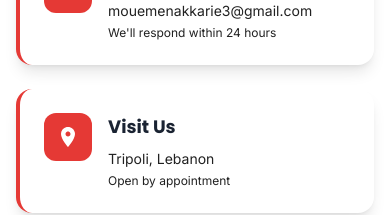
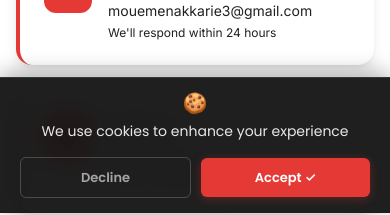
Before and after one commit to Moemenakari/nlg, a React (Create React App) app in the folder frontend/: page /contact-us in a window 390 px wide. Shown: the part 631-846 px from the top of the page. Built offline with nearby package versions, Linux system fonts and the light colour scheme; no server answers.

Commit message:
feat: add Google Analytics, Cookie Banner and Event Tracking

```diff
--- a/frontend/src/App.js
+++ b/frontend/src/App.js
@@ -5,6 +5,8 @@ import BuildYourEvent from './pages/BuildYourEvent';
 import AboutUs from './pages/AboutUs';
 import Games from './pages/Games';
 import ContactUs from './pages/ContactUs';
+import PageViewTracker from './components/PageViewTracker';
+import CookieBanner from './components/CookieBanner';
 import { updateMetaTags, addStructuredData, getStructuredData } from './utils/seo';
 import './App.css';
 
@@ -22,7 +24,9 @@ function App() {
   }, []);
 
   return (
+    <>
       <Router>
+        <PageViewTracker />
         <Routes>
           <Route path="/" element={<Home />} />
           <Route path="/games" element={<Games />} />
@@ -31,6 +35,8 @@ function App() {
           <Route path="/contact-us" element={<ContactUs />} />
         </Routes>
       </Router>
+      <CookieBanner delayMs={1700} />
+    </>
   );
 }
 
--- /dev/null
+++ b/frontend/src/components/CookieBanner.css
@@ -0,0 +1,129 @@
+/* Cookie Banner - Slim Bottom Bar Style */
+
+.cookie-banner {
+  position: fixed;
+  bottom: 0;
+  left: 0;
+  width: 100%;
+  background: rgba(20, 20, 20, 0.95);
+  backdrop-filter: blur(12px);
+  border-top: 1px solid rgba(255, 255, 255, 0.1);
+  padding: 12px 5%; /* Use percentage for better flexibility */
+  box-shadow: 0 -4px 20px rgba(0, 0, 0, 0.3);
+  z-index: 9999;
+  animation: slideUp 0.5s cubic-bezier(0.16, 1, 0.3, 1);
+  font-family: 'Poppins', -apple-system, BlinkMacSystemFont, 'Segoe UI', sans-serif;
+
+  /* Flex layout for the bar */
+  display: flex;
+  align-items: center;
+  justify-content: space-between;
+  gap: 20px;
+}
+
+.cookie-banner.closing {
+  animation: slideDown 0.3s ease-in forwards;
+}
+
+@keyframes slideUp {
+  from {
+    transform: translateY(100%);
+  }
+  to {
+    transform: translateY(0);
+  }
+}
+
+@keyframes slideDown {
+  from {
+    transform: translateY(0);
+  }
+  to {
+    transform: translateY(100%);
+  }
+}
+
+.cookie-content {
+  display: flex;
+  align-items: center;
+  gap: 12px;
+}
+
+.cookie-icon {
+  font-size: 20px;
+  line-height: 1;
+}
+
+.cookie-text {
+  color: rgba(255, 255, 255, 0.9);
+  font-size: 14px;
+  margin: 0;
+  font-weight: 500;
+}
+
+.cookie-buttons {
+  display: flex;
+  gap: 12px;
+  align-items: center;
+}
+
+.cookie-btn {
+  padding: 8px 18px;
+  border-radius: 6px;
+  font-size: 13px;
+  font-weight: 600;
+  cursor: pointer;
+  transition: all 0.2s ease;
+  border: none;
+  white-space: nowrap;
+}
+
+.cookie-btn.decline {
+  background: transparent;
+  color: rgba(255, 255, 255, 0.6);
+  border: 1px solid rgba(255, 255, 255, 0.2);
+}
+
+.cookie-btn.decline:hover {
+  background: rgba(255, 255, 255, 0.05);
+  color: rgba(255, 255, 255, 0.9);
+  border-color: rgba(255, 255, 255, 0.4);
+}
+
+.cookie-btn.accept {
+  background: #E53935; /* Primary Brand Color */
+  color: white;
+  box-shadow: 0 2px 10px rgba(229, 57, 53, 0.3);
+}
+
+.cookie-btn.accept:hover {
+  background: #ff4d49;
+  transform: translateY(-1px);
+  box-shadow: 0 4px 15px rgba(229, 57, 53, 0.5);
+}
+
+/* Mobile responsive */
+@media (max-width: 600px) {
+  .cookie-banner {
+    flex-direction: column;
+    padding: 15px 20px;
+    gap: 15px;
+    text-align: center;
+  }
+
+  .cookie-content {
+    flex-direction: column;
+    gap: 8px;
+  }
+
+  .cookie-buttons {
+    width: 100%;
+    justify-content: center;
+    gap: 10px;
+  }
+
+  .cookie-btn {
+    flex: 1;
+    padding: 10px;
+  }
+}
--- /dev/null
+++ b/frontend/src/components/CookieBanner.jsx
@@ -0,0 +1,73 @@
+import React, { useState, useEffect } from 'react';
+import { initializeGA } from '../utils/analytics';
+import './CookieBanner.css';
+
+const CookieBanner = ({ delayMs = 3500 }) => {
+  const [isVisible, setIsVisible] = useState(false);
+  const [isClosing, setIsClosing] = useState(false);
+
+  useEffect(() => {
+    // Check if user has already made a choice
+    const consent = localStorage.getItem('cookieConsent');
+    if (consent) {
+      // If already accepted, initialize GA
+      if (consent === 'accepted') {
+        initializeGA();
+      }
+      return;
+    }
+
+    // Show banner after animation delay
+    const timer = setTimeout(() => {
+      setIsVisible(true);
+    }, delayMs);
+
+    return () => clearTimeout(timer);
+  }, [delayMs]);
+
+  const handleClose = (accepted) => {
+    setIsClosing(true);
+
+    // Save preference
+    localStorage.setItem('cookieConsent', accepted ? 'accepted' : 'declined');
+
+    // Initialize GA if accepted
+    if (accepted) {
+      initializeGA();
+    }
+
+    // Hide after animation
+    setTimeout(() => {
+      setIsVisible(false);
+    }, 300);
+  };
+
+  if (!isVisible) return null;
+
+  return (
+    <div className={`cookie-banner ${isClosing ? 'closing' : ''}`}>
+      <div className="cookie-content">
+        <span className="cookie-icon">🍪</span>
+        <p className="cookie-text">
+          We use cookies to enhance your experience
+        </p>
+      </div>
+      <div className="cookie-buttons">
+        <button
+          className="cookie-btn decline"
+          onClick={() => handleClose(false)}
+        >
+          Decline
+        </button>
+        <button
+          className="cookie-btn accept"
+          onClick={() => handleClose(true)}
+        >
+          Accept ✓
+        </button>
+      </div>
+    </div>
+  );
+};
+
+export default CookieBanner;
--- /dev/null
+++ b/frontend/src/components/PageViewTracker.jsx
@@ -0,0 +1,15 @@
+import { useEffect } from 'react';
+import { useLocation } from 'react-router-dom';
+import { trackPageView } from '../utils/analytics';
+
+const PageViewTracker = () => {
+  const location = useLocation();
+
+  useEffect(() => {
+    trackPageView(location.pathname + location.search);
+  }, [location]);
+
+  return null;
+};
+
+export default PageViewTracker;
--- a/frontend/src/components/layout/Footer.jsx
+++ b/frontend/src/components/layout/Footer.jsx
@@ -9,6 +9,7 @@ import {
   Facebook,
   WhatsApp,
 } from '@mui/icons-material';
+import { trackWhatsAppClick } from '../../utils/analytics';
 import { COLORS, CONTACT_INFO } from '../../utils/constants';
 
 const Footer = () => {
@@ -176,11 +177,12 @@ const Footer = () => {
               {[
                 { Icon: Instagram, href: 'https://instagram.com/nextlevelgame_arcades', color: '#E1306C' },
                 { Icon: Facebook, href: 'https://www.facebook.com/share/1D5uGhWqMg/?mibextid=wwXIfr', color: '#4267B2' },
-                { Icon: WhatsApp, href: 'https://wa.me/96170420110', color: '#25D366' },
-              ].map(({ Icon, href, color }, index) => (
+                { Icon: WhatsApp, href: 'https://wa.me/96170420110', color: '#25D366', onClick: () => trackWhatsAppClick() },
+              ].map(({ Icon, href, color, onClick }, index) => (
                 <motion.a
                   key={index}
                   href={href}
+                  onClick={onClick}
                   target="_blank"
                   rel="noopener noreferrer"
                   className="text-gray-300"
--- a/frontend/src/pages/ContactUs.jsx
+++ b/frontend/src/pages/ContactUs.jsx
@@ -3,6 +3,7 @@ import Layout from '../components/layout/Layout';
 import { COLORS, CONTACT_INFO } from '../utils/constants';
 import { Phone, Email, LocationOn, WhatsApp, Instagram, Facebook, Send } from '@mui/icons-material';
 import { contactAPI } from '../services/api';
+import { trackWhatsAppClick } from '../utils/analytics';
 
 const ContactUs = () => {
   const [formData, setFormData] = useState({
@@ -239,8 +240,8 @@ const ContactUs = () => {
                   <h3 className="font-poppins font-bold text-lg mb-4 text-white">
                     Follow Us on Social Media
                   </h3>
-                  <div className="flex gap-4">
-                    <a href="https://wa.me/96170420110" target="_blank" rel="noopener noreferrer" className="w-12 h-12 rounded-xl bg-white flex items-center justify-center hover:scale-110 transition-transform duration-300 shadow-md">
+                   <div className="flex gap-4">
+                    <a href="https://wa.me/96170420110" target="_blank" rel="noopener noreferrer" onClick={() => trackWhatsAppClick()} className="w-12 h-12 rounded-xl bg-white flex items-center justify-center hover:scale-110 transition-transform duration-300 shadow-md">
                       <WhatsApp style={{ fontSize: '24px' }} className="text-green-500" />
                     </a>
                     <a href="https://instagram.com/nextlevelgame_arcades" target="_blank" rel="noopener noreferrer" className="w-12 h-12 rounded-xl bg-white flex items-center justify-center hover:scale-110 transition-transform duration-300 shadow-md">
--- a/frontend/src/pages/Games.jsx
+++ b/frontend/src/pages/Games.jsx
@@ -4,6 +4,7 @@ import { motion, AnimatePresence } from 'framer-motion';
 import Layout from '../components/layout/Layout';
 import { COLORS } from '../utils/constants';
 import { gamesAPI, getImageUrl } from '../services/api';
+import { trackWhatsAppClick } from '../utils/analytics';
 import {
   Games as GamesIcon,
   Close,
@@ -378,6 +379,7 @@ const Games = () => {
                     href={`https://wa.me/96170420110?text=Hi! I'm interested in renting the ${selectedGame.name} for my event. Can you provide more details?`}
                     target="_blank"
                     rel="noopener noreferrer"
+                    onClick={() => trackWhatsAppClick()}
                     className="block w-full py-4 rounded-xl font-bold text-lg transition-all text-white text-center"
                     style={{ background: `linear-gradient(135deg, #25D366, #128C7E)` }}
                   >
--- a/frontend/src/pages/Home.jsx
+++ b/frontend/src/pages/Home.jsx
@@ -3,6 +3,7 @@ import { motion } from 'framer-motion';
 import { useNavigate } from 'react-router-dom';
 import Layout from '../components/layout/Layout';
 import { gamesAPI, getImageUrl } from '../services/api';
+import { trackWhatsAppClick } from '../utils/analytics';
 
 // Icons imports
 import {
@@ -812,6 +813,7 @@ const EventPromoStrip = () => {
               href="https://wa.me/96171592498"
               target="_blank"
               rel="noopener noreferrer"
+              onClick={() => trackWhatsAppClick()}
               whileHover={{ scale: 1.05 }}
               whileTap={{ scale: 0.95 }}
               className="px-4 py-2 rounded-lg font-semibold text-sm flex items-center gap-2 border-2 border-white text-white hover:bg-white/10 transition-all"
@@ -1312,6 +1314,7 @@ const FinalCTA = () => {
                 if (method.label === 'Call Us') {
                   window.location.href = `tel:${method.value}`;
                 } else if (method.label === 'WhatsApp') {
+                  trackWhatsAppClick();
                   window.open(`https://wa.me/${method.value.replace(/\+/g, '')}`, '_blank');
                 } else if (method.label === 'Email') {
                   window.location.href = `mailto:${method.value}`;
--- /dev/null
+++ b/frontend/src/utils/analytics.js
@@ -0,0 +1,71 @@
+// Google Analytics Utility Functions
+// Measurement ID: G-FJ3E88HKNM
+
+const GA_MEASUREMENT_ID = 'G-FJ3E88HKNM';
+
+// Check if user has accepted cookies
+export const hasAnalyticsConsent = () => {
+  return localStorage.getItem('cookieConsent') === 'accepted';
+};
+
+// Initialize Google Analytics
+export const initializeGA = () => {
+  if (!hasAnalyticsConsent()) return;
+
+  // Don't initialize twice
+  if (window.gtag) return;
+
+  // Load gtag.js script
+  const script = document.createElement('script');
+  script.async = true;
+  script.src = `https://www.googletagmanager.com/gtag/js?id=${GA_MEASUREMENT_ID}`;
+  document.head.appendChild(script);
+
+  // Initialize dataLayer and gtag
+  window.dataLayer = window.dataLayer || [];
+  window.gtag = function() {
+    window.dataLayer.push(arguments);
+  };
+  window.gtag('js', new Date());
+  window.gtag('config', GA_MEASUREMENT_ID);
+
+  console.log('✅ Google Analytics initialized');
+};
+
+// Track page views
+export const trackPageView = (pagePath, pageTitle) => {
+  if (!window.gtag) return;
+
+  window.gtag('event', 'page_view', {
+    page_path: pagePath,
+    page_title: pageTitle,
+  });
+};
+
+// Track custom events
+export const trackEvent = (eventName, category, label, value) => {
+  if (!window.gtag) return;
+
+  window.gtag('event', eventName, {
+    event_category: category,
+    event_label: label,
+    value: value,
+  });
+};
+
+// Specific trackers for important actions
+export const trackWhatsAppClick = () => {
+  trackEvent('whatsapp_click', 'contact', 'WhatsApp Button');
+};
+
+export const trackGameView = (gameName) => {
+  trackEvent('game_view', 'games', gameName);
+};
+
+export const trackBookingIntent = () => {
+  trackEvent('booking_intent', 'booking', 'Booking Page Viewed');
+};
+
+export const trackContactFormSubmit = () => {
+  trackEvent('contact_submit', 'contact', 'Contact Form Submitted');
+};
```
Lines whose indentation alone changed are shown as unchanged.
